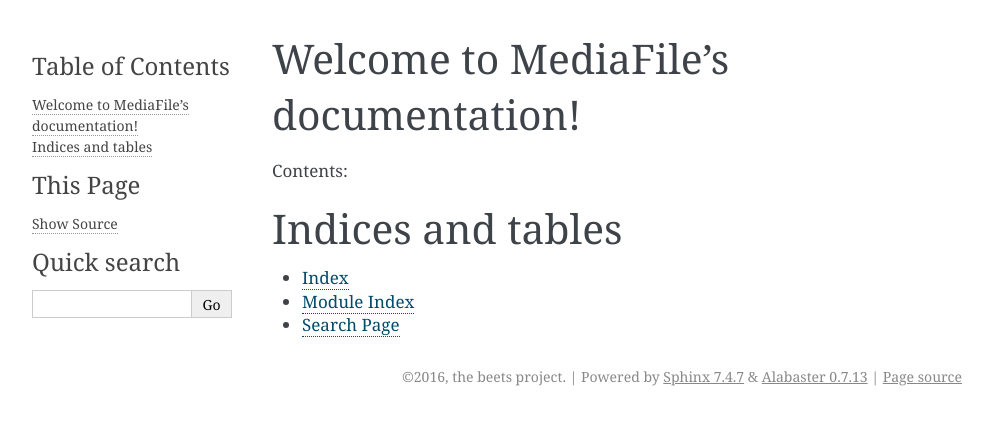
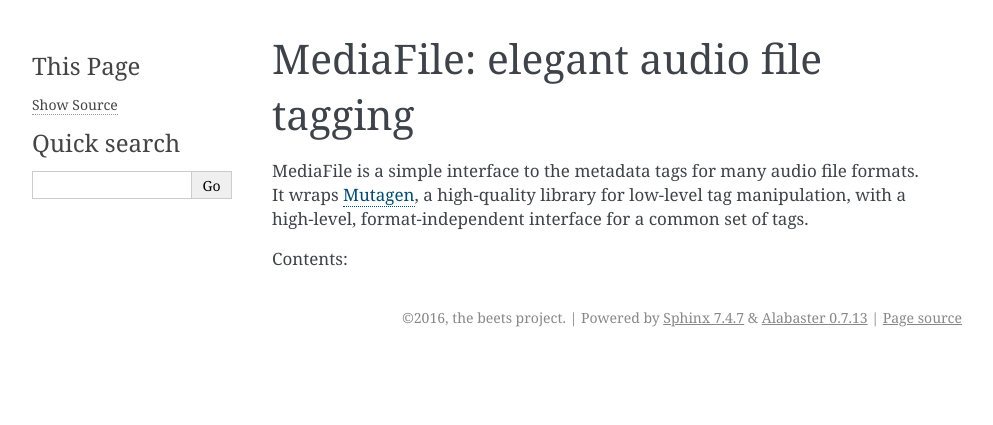
Before and after one commit to beetbox/mediafile, a Sphinx documentation site: the page built from docs/index.rst, in a window 1280 px wide. Shown: the top 425 px of the page, without its empty margins (148-1141 px from the left). Built offline with Sphinx 7.4.7, drawn with Linux system fonts in a browser that asks for light colours.

Commit message:
Add some intro text to the docs

```diff
--- a/docs/index.rst
+++ b/docs/index.rst
@@ -1,21 +1,14 @@
-.. MediaFile documentation master file, created by
-   sphinx-quickstart on Sat Nov 26 20:14:22 2016.
-   You can adapt this file completely to your liking, but it should at least
-   contain the root `toctree` directive.
+MediaFile: elegant audio file tagging
+=====================================
 
-Welcome to MediaFile's documentation!
-=====================================
+MediaFile is a simple interface to the metadata tags for many audio file
+formats. It wraps `Mutagen`_, a high-quality library for low-level tag
+manipulation, with a high-level, format-independent interface for a common set
+of tags.
+
+.. _Mutagen: https://github.com/quodlibet/mutagen
 
 Contents:
 
 .. toctree::
    :maxdepth: 2
-
-
-
-Indices and tables
-==================
-
-* :ref:`genindex`
-* :ref:`modindex`
-* :ref:`search`
```
